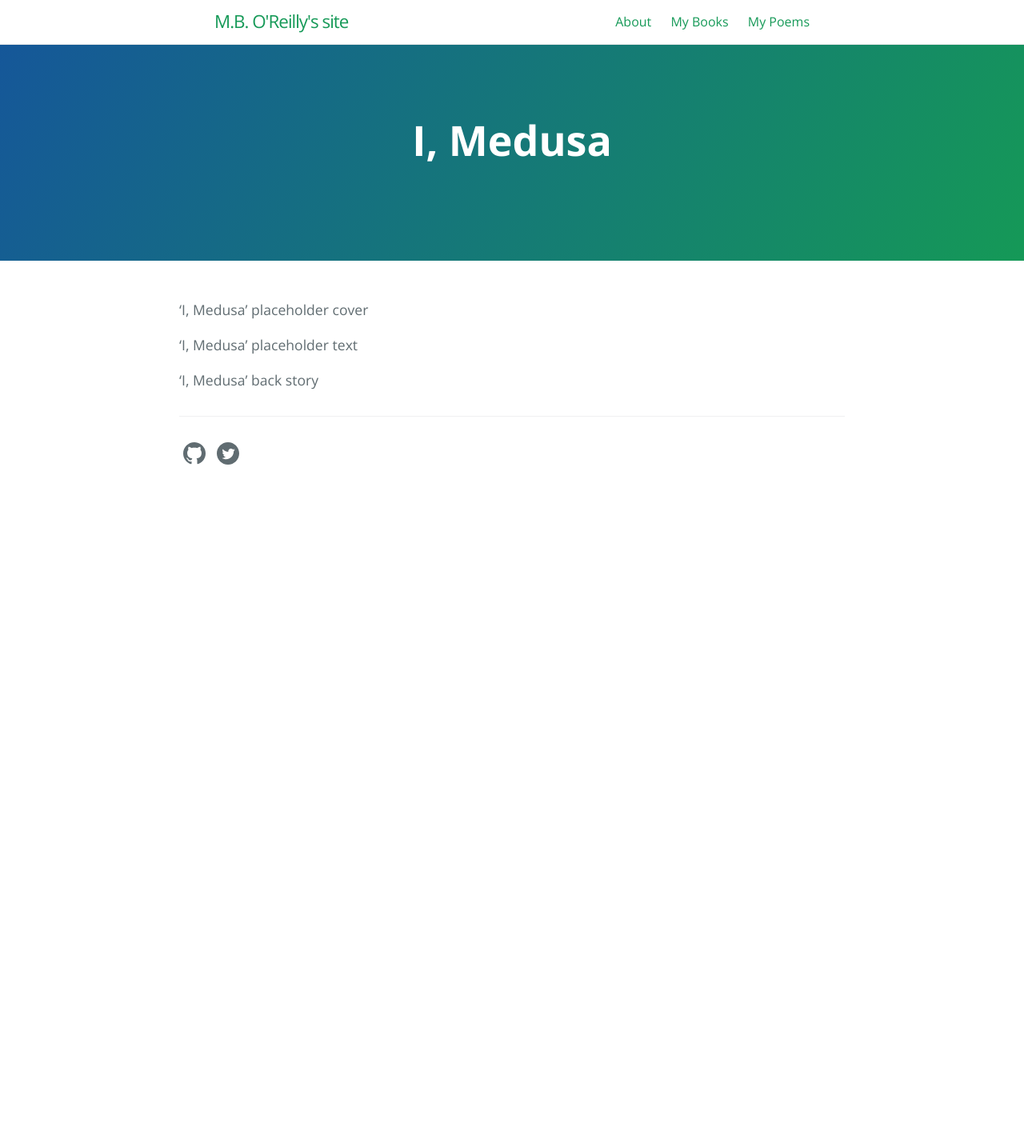
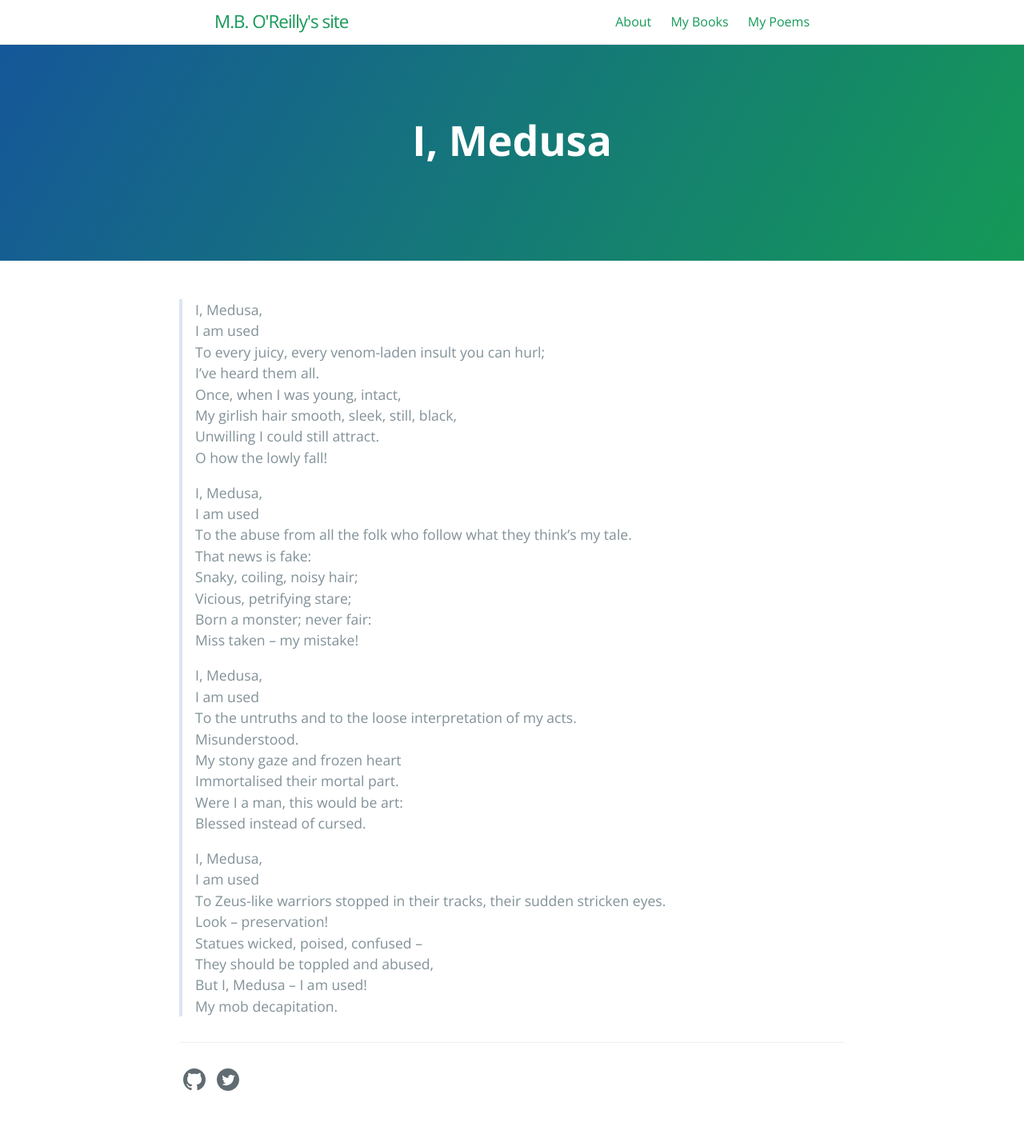
Before and after one commit to conoreilly/mbwebsite, a Jekyll site: the page built from _poems/poem-I-medusa.md, in a window 1280 px wide. Shown: the whole page at 80% size. Built offline with Jekyll 4.4.1, drawn with Linux system fonts in a browser that asks for light colours; before the commit the page ends 900 px from its top, so only the background shows below that.

Commit message:
Added text to poem pages

```diff
--- a/_poems/poem-I-medusa.md
+++ b/_poems/poem-I-medusa.md
@@ -4,8 +4,38 @@ layout: page
 date: 2022-09-23
 ---
 
-'I, Medusa' placeholder cover
-
-'I, Medusa' placeholder text
-
-'I, Medusa' back story
+> I, Medusa,
+I am used
+To every juicy, every venom-laden insult you can hurl;
+I’ve heard them all.
+Once, when I was young, intact,
+My girlish hair smooth, sleek, still, black,
+Unwilling I could still attract.
+O how the lowly fall!
+>
+>I, Medusa,
+I am used
+To the abuse from all the folk who follow what they think’s my tale.
+That news is fake:
+Snaky, coiling, noisy hair;
+Vicious, petrifying stare;
+Born a monster; never fair:
+Miss taken – my mistake!
+>
+>I, Medusa,
+I am used
+ To the untruths and to the loose interpretation of my acts.
+Misunderstood.
+My stony gaze and frozen heart
+Immortalised their mortal part.
+Were I a man, this would be art:
+Blessed instead of cursed.
+>
+>I, Medusa,
+I am used
+To Zeus-like warriors stopped in their tracks, their sudden stricken eyes.
+Look – preservation!
+Statues wicked, poised, confused –
+They should be toppled and abused,
+But I, Medusa – I am used!
+My mob decapitation.
```
Also changed, not shown: _poems/poem-tereus-and-the-bad-sisters.md (+31 -5 lines).
